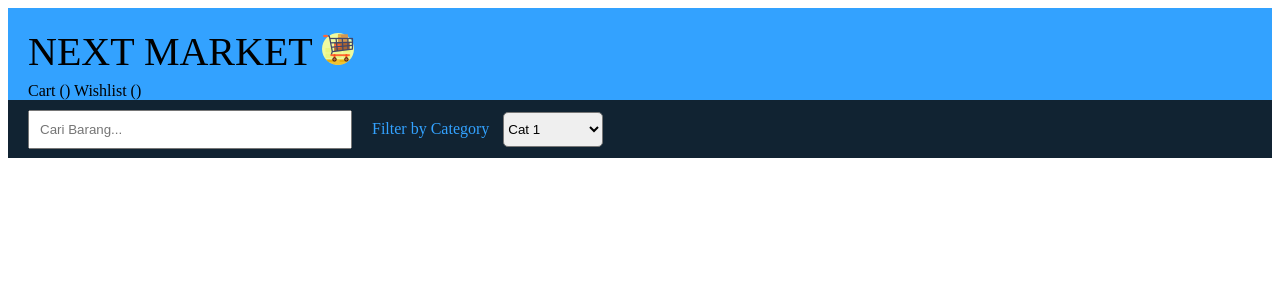
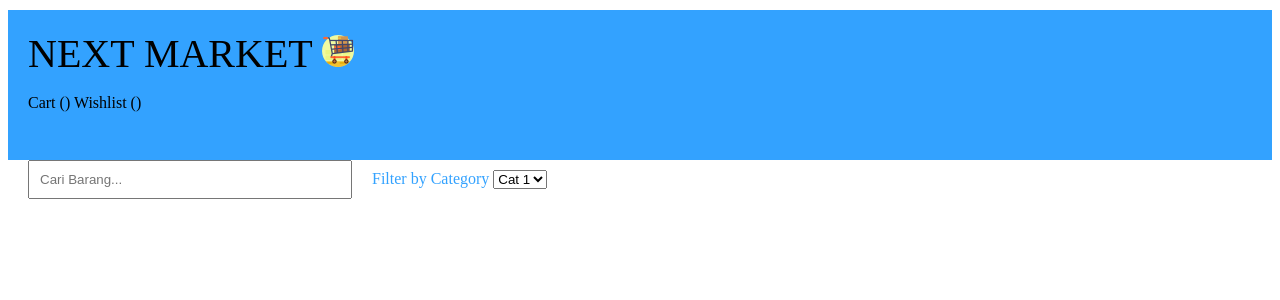
Before and after one commit to sotengboy/nextmarket, a Next.js app: page / in a window 1280 px wide. Shown: the top 300 px of the page. Built offline with nearby package versions, Linux system fonts and the light colour scheme.

Commit message:
Make Searchbar

```diff
--- a/components/header.js
+++ b/components/header.js
@@ -1,18 +1,11 @@
-import React from 'react';
 /** @jsx jsx */
 import {css, jsx} from "@emotion/core";
 
 const Header = () => (
     <div css={styles.Heads}>
-    <div css={styles.Logo}>NEXT MARKET <img src="/assets/images/store.png" alt="logo" css={styles.Image} /></div>
-    <div css={styles.Cart}>Cart () Wishlist ()</div>
-    <div css={styles.Search}>
-      <div css={styles.Input}>
-        <input type="text" placeholder="Cari Barang..." css={styles.Cari} />
-        Filter by Category <select css={styles.Cate}><option>Cat 1</option><option>Cat 2</option></select>
-      </div>
+      <div css={styles.Logo}>NEXT MARKET <img src="/assets/images/store.png" alt="logo" css={styles.Image} /></div>
+      <div css={styles.Cart}>Cart () Wishlist ()</div>
     </div>
-  </div>
   );
   const styles = {
     Heads: css`
@@ -38,23 +31,7 @@ const Header = () => (
     Cart: css`
       margin-left: 20px;
     `,
-    Search: css`
-      background: #112332;
-      height: 70px;
-      vertical-align: middle;
-      align-items: center;
-      color: #33A2FF;
-    `,
-    Input: css`
-      margin-left: 20px;
-      margin-top: 10px;
-    `,
-    Cari: css`
-      margin-right: 20px;
-      height: 15px;
-      padding: 10px;
-      width: 300px;
-    `,
+
     Cate: css`
       width: 100px;
       height: 35px;
--- /dev/null
+++ b/components/searchbar.js
@@ -0,0 +1,36 @@
+/** @jsx jsx */
+import {css, jsx} from "@emotion/core";
+
+const Searchbar = ({ keyword, handleSearch }) => {
+
+    return(
+    <div css={styles.Search}>
+      <div css={styles.Input}>
+            <form>
+                <input type="text" name="search" placeholder="Cari Barang..." css={styles.Cari}/>
+                Filter by Category <select css={styles.Cate}><option>Cat 1</option><option>Cat 2</option></select>
+            </form>
+      </div>
+    </div>
+    )
+}
+const styles = {
+    Search: css`
+      background-color: #112332;
+      height: 70px;
+      vertical-align: middle;
+      align-items: center;
+      color: #33A2FF;
+    `,
+    Input: css`
+      margin-left: 20px;
+      margin-top: 10px;
+    `,
+    Cari: css`
+      margin-right: 20px;
+      height: 15px;
+      padding: 10px;
+      width: 300px;
+    `
+}
+export default Searchbar;
--- a/pages/index.js
+++ b/pages/index.js
@@ -1,8 +1,14 @@
+import { useState } from "react";
 import Header from '../components/header';
-const Index = () => (
-    <div>
-      <Header/>
-    </div>
-  );
+import Searchbar from '../components/searchbar';
+const Index = () => {
+
+      return (
+        <div>
+            <Header/>
+            <Searchbar/>
+        </div>
+      );
+};
 
  export default Index;
```
